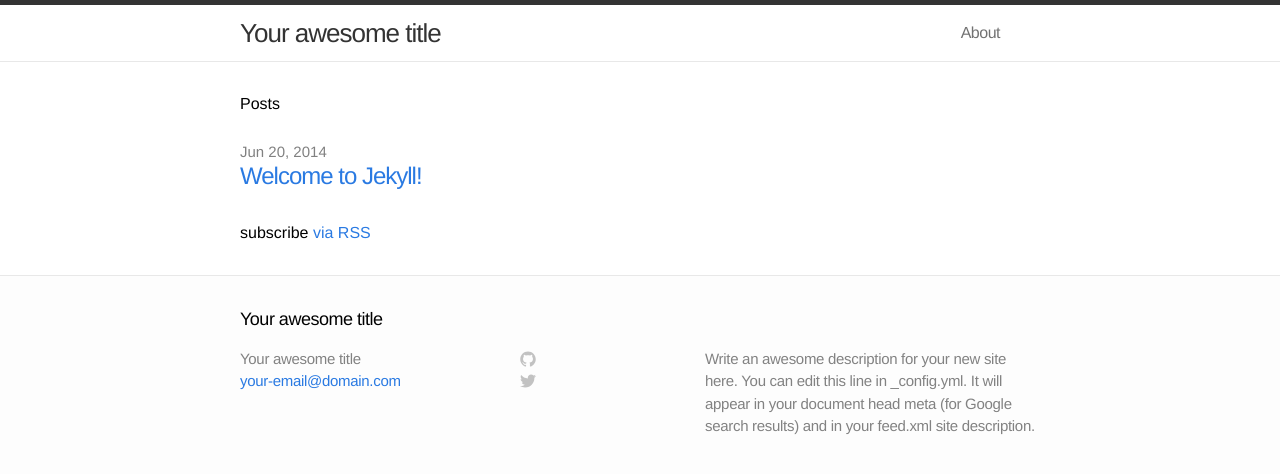
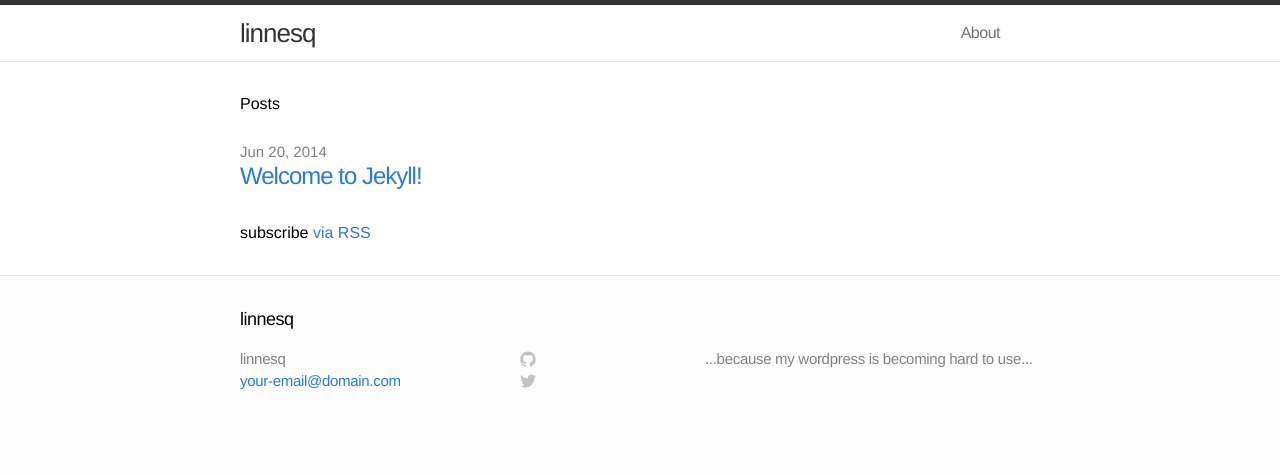
Before and after one commit to Linnesq/Linnesq.github.io, a Jekyll site: the page built from index.html, in a window 1280 px wide. Shown: the top 474 px of the page. Built offline with Jekyll 4.4.1, drawn with Linux system fonts in a browser that asks for light colours.

Commit message:
changes in config file

```diff
--- a/_config.yml
+++ b/_config.yml
@@ -1,9 +1,9 @@
 # Site settings
-title: Your awesome title
+title: linnesq
 email: your-email@domain.com
-description: "Write an awesome description for your new site here. You can edit this line in _config.yml. It will appear in your document head meta (for Google search results) and in your feed.xml site description."
+description: "...because my wordpress is becoming hard to use..."
 baseurl: ""
-url: "http://yourdomain.com"
+url: "http://linnesq.github.io"
 
 # Build settings
 markdown: kramdown
```
Also changed, not shown: 4 other files.
